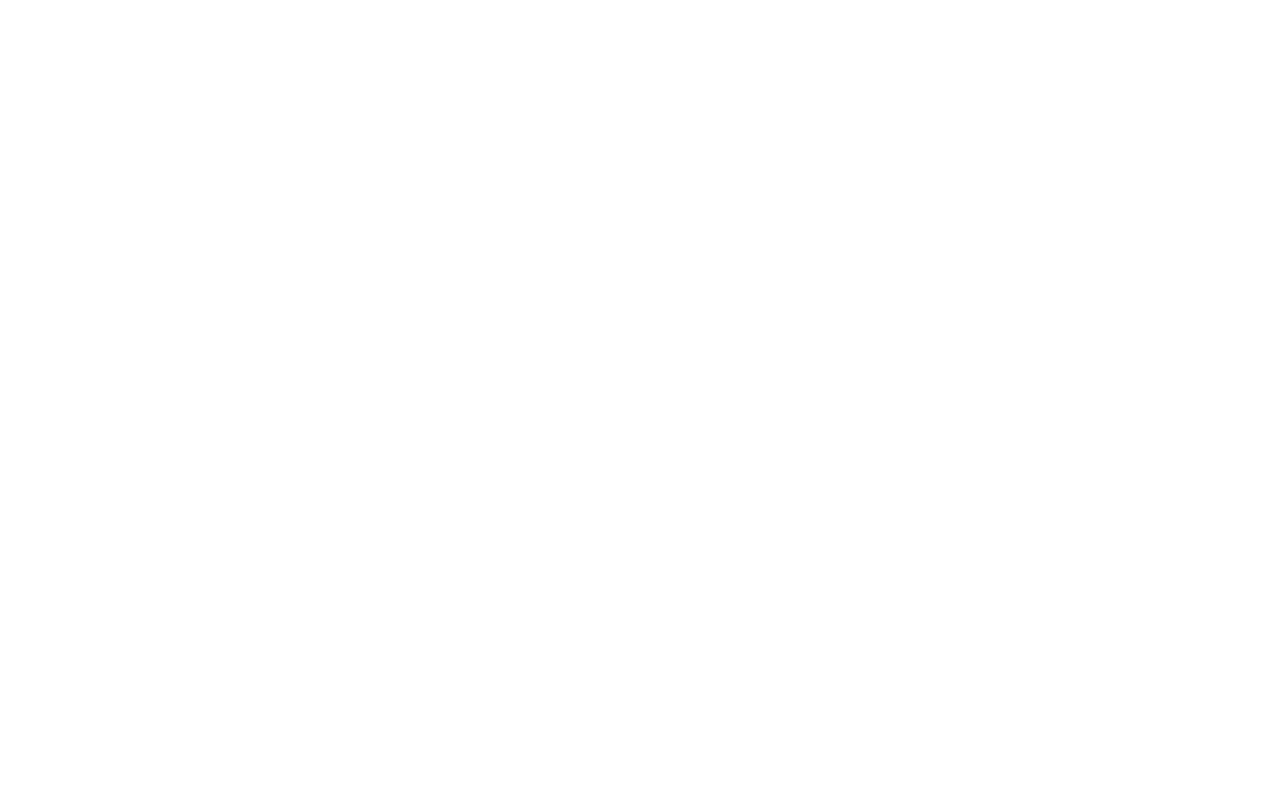
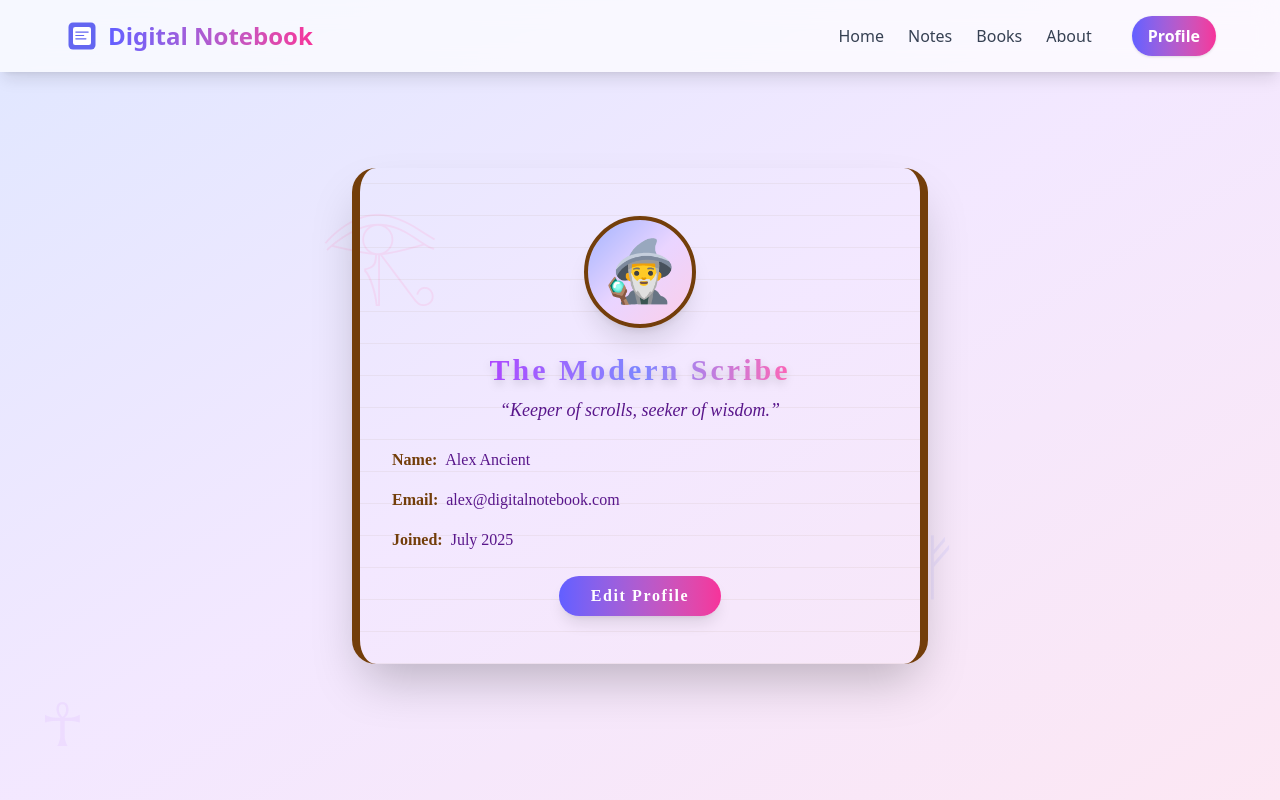
Before and after one commit to abhitech2002/Digital-Notebook, a React (Vite) app: page /profile in a window 1280 px wide. Before the commit this address had no page. Shown: the top 800 px of the page. Built offline with nearby package versions, Linux system fonts and the light colour scheme.

Commit message:
feat: add ProfilePage component and update routing in App.jsx

```diff
--- a/src/App.jsx
+++ b/src/App.jsx
@@ -7,6 +7,7 @@
 import NotesPage from './pages/NotesPage';
 import BookPage from './pages/BookPage';
 import BookDetailPage from './pages/BookDetailPage';
+import ProfilePage from './pages/ProfilePage';
 
 function App() {
 
@@ -21,6 +22,7 @@
           <Route path='/contact' element={<ContactPage />} />
           <Route path='/books' element={<BookPage />} />
           <Route path='/books/:id' element={<BookDetailPage />} />
+          <Route path='/profile' element={<ProfilePage />} />
         </Routes>
       </Router>
     </>
--- /dev/null
+++ b/src/pages/ProfilePage.jsx
@@ -0,0 +1,67 @@
+import React from "react";
+import Navbar from "../components/Navbar";
+import Footer from "../components/Footer";
+
+const ProfilePage = () => {
+  return (
+    <>
+      <Navbar />
+      <div className="min-h-screen flex flex-col bg-gradient-to-br from-indigo-100 via-purple-100 to-pink-100 pt-24 pb-16 relative overflow-hidden">
+        {/* Ancient runes background */}
+        <div className="absolute inset-0 pointer-events-none z-0">
+          <div className="absolute left-1/4 top-1/4 text-8xl opacity-10 select-none animate-pulse text-pink-300 font-serif">
+            𓂀
+          </div>
+          <div className="absolute right-1/4 bottom-1/4 text-7xl opacity-10 select-none animate-spin-slow text-indigo-400 font-serif">
+            ᚠ
+          </div>
+          <div className="absolute left-10 bottom-10 text-6xl opacity-10 select-none animate-bounce text-purple-400 font-serif">
+            ☥
+          </div>
+        </div>
+        <div className="relative z-10 flex-1 flex flex-col items-center justify-center px-4">
+          <div className="w-full max-w-xl mx-auto bg-gradient-to-b from-yellow-50/90 via-yellow-100/95 to-yellow-200/90 border-x-8 border-yellow-900 rounded-3xl shadow-2xl py-12 px-8 flex flex-col items-center"
+            style={{
+              fontFamily: "serif",
+              backgroundImage:
+                "repeating-linear-gradient(0deg,rgba(120,80,20,0.06),rgba(120,80,20,0.06) 1px,transparent 1px,transparent 32px)",
+            }}
+          >
+            {/* Avatar */}
+            <div className="mb-6">
+              <div className="w-28 h-28 rounded-full bg-gradient-to-br from-indigo-300 via-purple-200 to-pink-200 flex items-center justify-center shadow-xl border-4 border-yellow-900">
+                <span className="text-6xl select-none">🧙‍♂️</span>
+              </div>
+            </div>
+            <h1 className="text-3xl font-extrabold mb-2 text-transparent bg-gradient-to-r from-purple-500 via-indigo-400 to-pink-400 bg-clip-text tracking-widest drop-shadow-lg text-center">
+              The Modern Scribe
+            </h1>
+            <p className="text-lg text-purple-900 mb-6 text-center italic">
+              “Keeper of scrolls, seeker of wisdom.”
+            </p>
+            <div className="w-full flex flex-col gap-4 mb-6">
+              <div className="flex items-center gap-2">
+                <span className="font-bold text-yellow-900">Name:</span>
+                <span className="text-purple-900">Alex Ancient</span>
+              </div>
+              <div className="flex items-center gap-2">
+                <span className="font-bold text-yellow-900">Email:</span>
+                <span className="text-purple-900">alex@digitalnotebook.com</span>
+              </div>
+              <div className="flex items-center gap-2">
+                <span className="font-bold text-yellow-900">Joined:</span>
+                <span className="text-purple-900">July 2025</span>
+              </div>
+            </div>
+            <button className="px-8 py-2 bg-gradient-to-r from-indigo-500 to-pink-500 text-white rounded-full font-semibold shadow-lg hover:scale-105 transition-transform tracking-widest">
+              Edit Profile
+            </button>
+          </div>
+        </div>
+      </div>
+      <Footer />
+    </>
+  );
+};
+
+export default ProfilePage;
```
